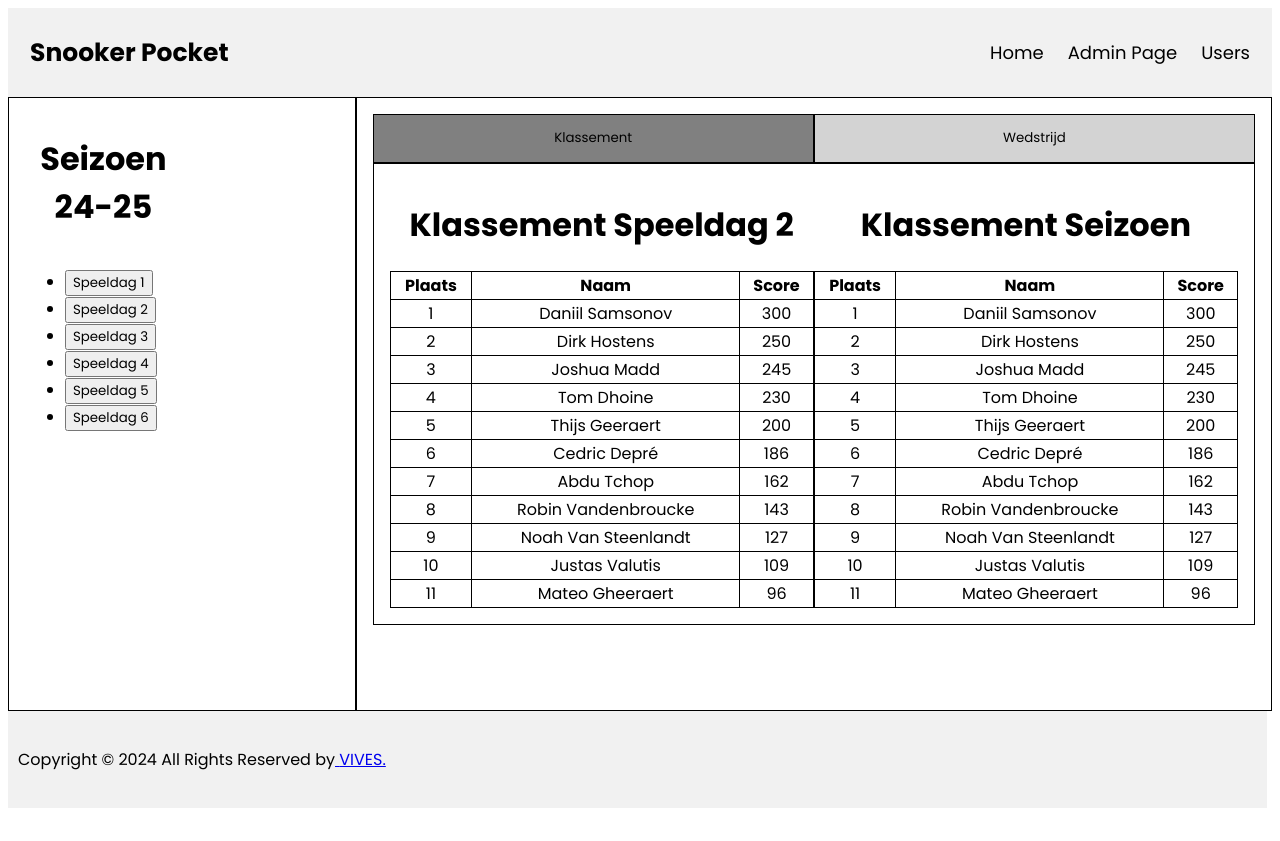
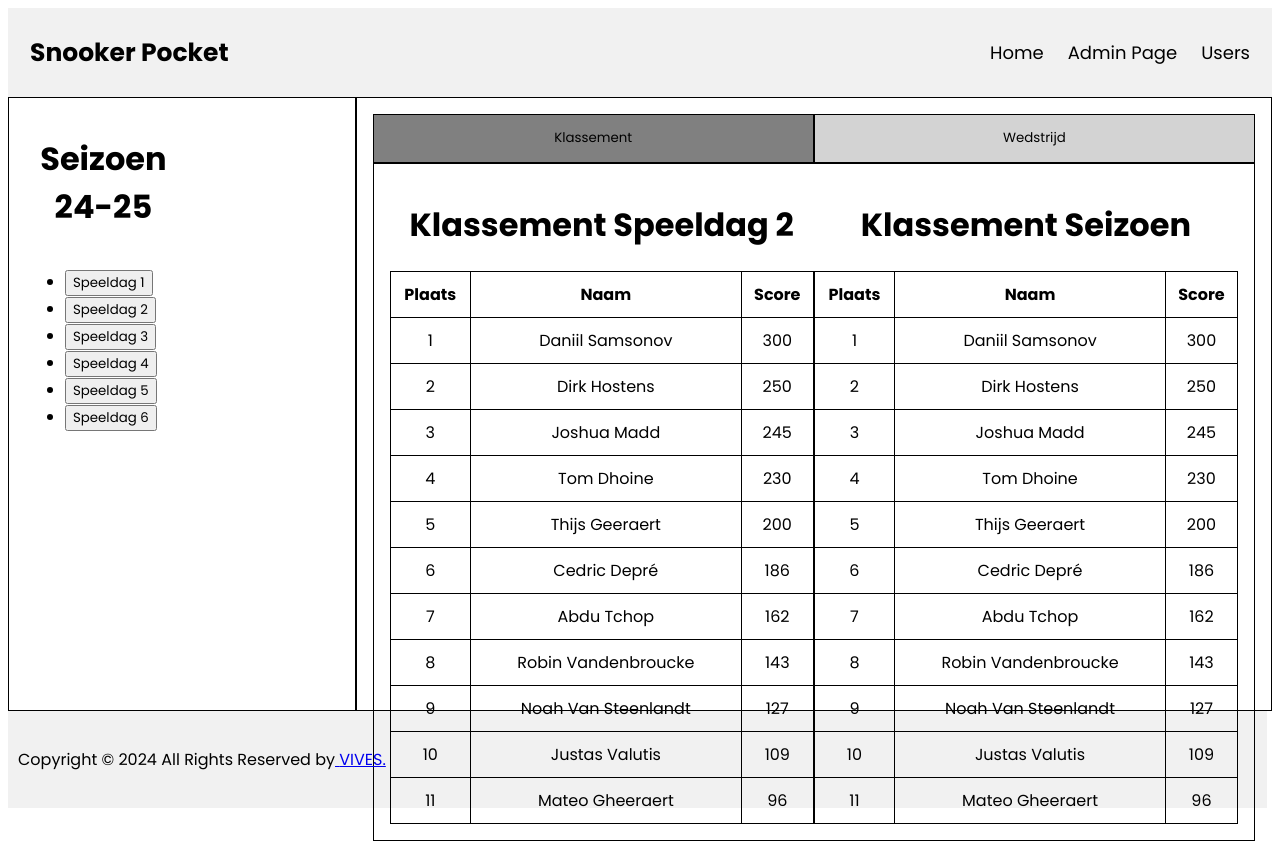
Before and after one commit to JordanMK/snooker, a Next.js app: page / in a window 1280 px wide. Before the commit the page ends 816 px from the top, so only its background shows below. Built offline with nearby package versions, Linux system fonts and the light colour scheme.

Commit message:
update layout

```diff
--- a/src/components/components.css
+++ b/src/components/components.css
@@ -18,6 +18,11 @@ footer{
 #schiftingsvraag{
   height: 1.5rem;
   width: 3rem;
+}
+
+
+td, th{
+  padding: 10px 0px;
 }
 
 
```
